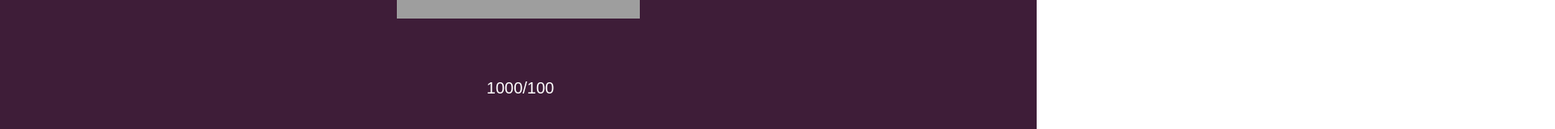
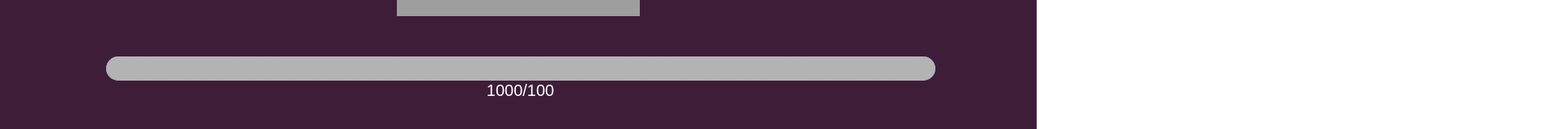
Before and after one commit to DjKpumsy/front, a React (Create React App) app in the folder front/: page / in a window 1280 px wide. Shown: the part 392-552 px from the top of the page at 81% size, 1920 px wide, since content can reach past the window. Built offline with nearby package versions, Linux system fonts and the light colour scheme; grey boxes are pictures that could not be loaded.

Commit message:
Update App.css

```diff
--- a/front/src/App.css
+++ b/front/src/App.css
@@ -114,8 +114,16 @@ width: 80%;
   }
 }
 
-.progress-bar-animated {
-  animation: move 2s linear infinite;
+.progress-container {
+  width: 100%;
+  background-color: #e0e0e0;
+  border-radius: 25px;
+  overflow: hidden;
+  position: relative;
+}
+
+.progress-bar {
+  height: 30px;
   background: linear-gradient(
     45deg,
     rgba(255, 255, 255, 0.2) 25%,
@@ -127,4 +135,17 @@ width: 80%;
     rgba(0, 0, 0, 0.2) 100%
   );
   background-size: 200% 200%;
+  animation: move 2s linear infinite;
+  border-radius: 25px;
+  transition: width 0.2s ease-in-out;
+  position: relative;
 }
+
+.progress-bar-label {
+  position: absolute;
+  width: 100%;
+  text-align: center;
+  font-weight: bold;
+  color: black;
+  line-height: 30px; /* Match the height of the progress bar */
+}
```
